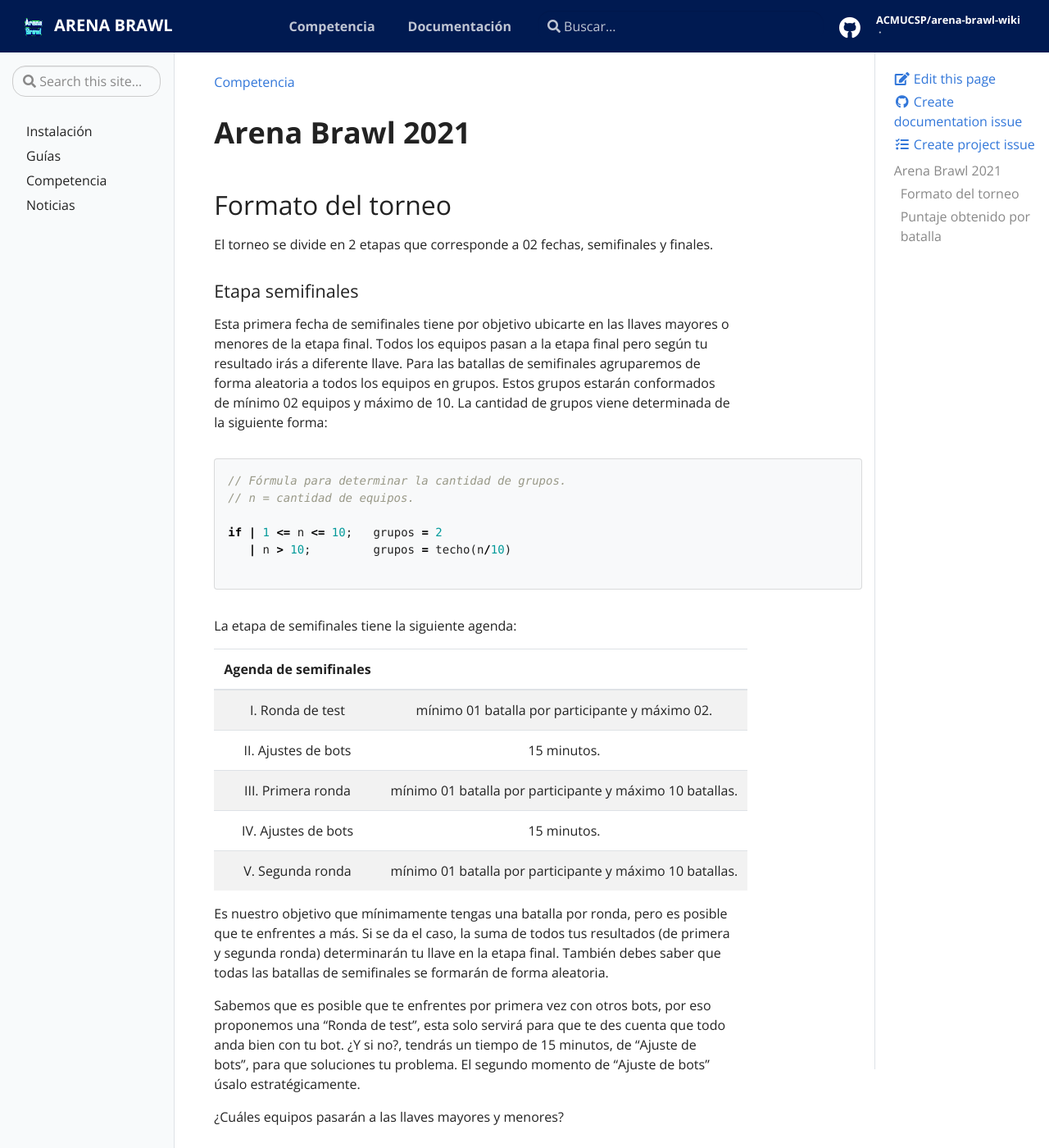
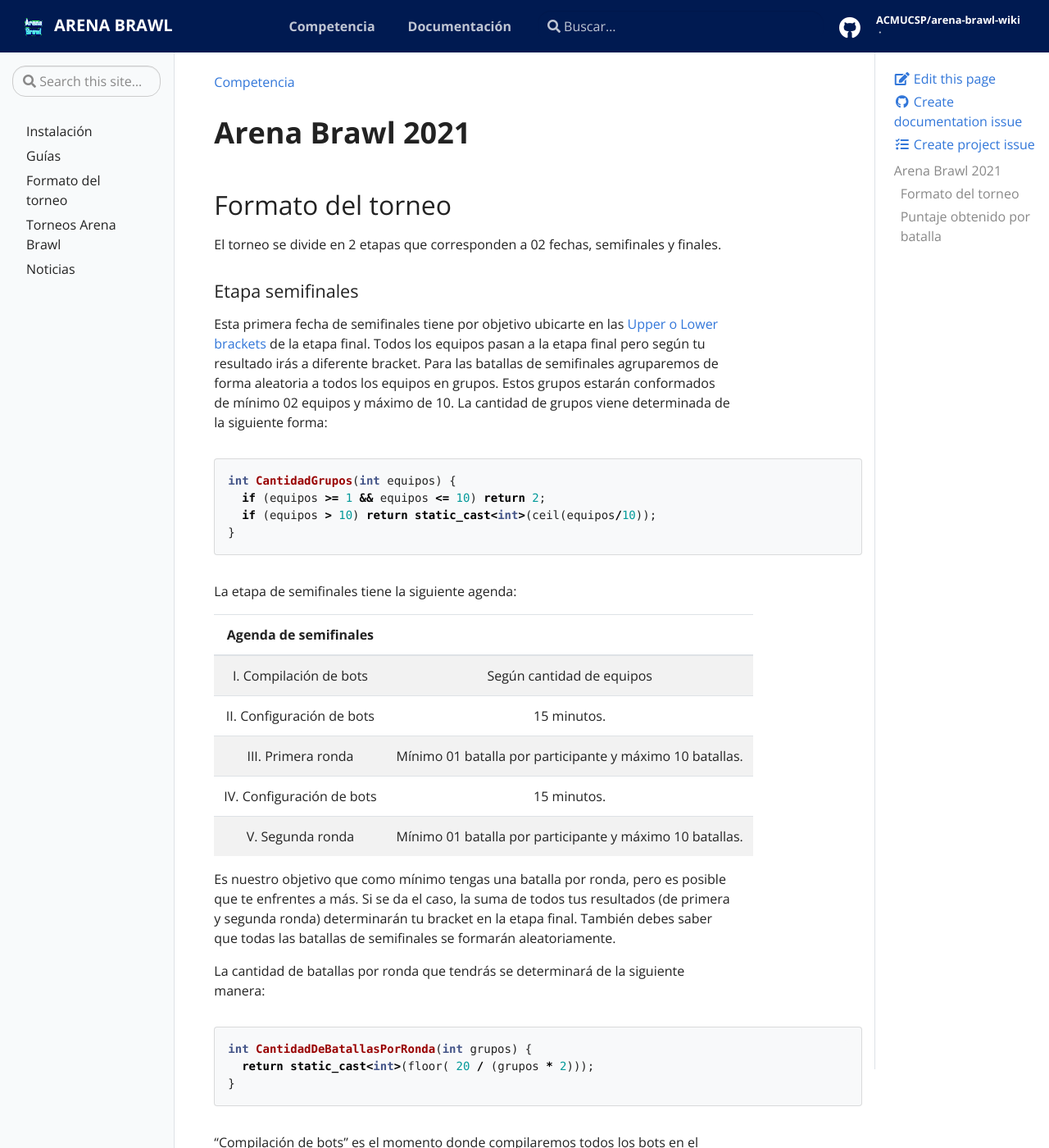
Before and after one commit to ACMUCSP/arena-brawl-wiki, a Jekyll site: the page built from pages/event.md, in a window 1280 px wide and 1400 px high. Shown: the whole window at 82% size. Built offline with Jekyll 4.4.1, drawn with Linux system fonts in a browser that asks for light colours; some of the changed text lies outside the part shown.

Commit message:
Formato del torneo

````diff
--- a/_data/toc.yml
+++ b/_data/toc.yml
@@ -26,7 +26,12 @@
           url: "docs/guides/structs"
         - title: FAQ
           url: "docs/guides/considerations"
-    - title: "Competencia"
+    - title: "Formato del torneo"
       url: "event"
+    - title: "Torneos Arena Brawl"
+      url: "docs/torneos/ab21"
+      children:
+        - title: Arena Brawl 2021
+          url: "docs/torneos/ab21"
     - title: "Noticias"
       url: "news"
--- a/pages/event.md
+++ b/pages/event.md
@@ -7,98 +7,113 @@
 
 ## Formato del torneo
 
-El torneo se divide en 2 etapas que corresponde a 02 fechas, semifinales y finales.
+El torneo se divide en 2 etapas que corresponden a 02 fechas, semifinales y finales.
 
 #### Etapa semifinales
 
-Esta primera fecha de semifinales tiene por objetivo ubicarte en las llaves mayores o menores de la etapa final. Todos los equipos
-pasan a la etapa final pero según tu resultado irás a diferente llave.
+Esta primera fecha de semifinales tiene por objetivo ubicarte en las [Upper o Lower brackets](https://britishesports.org/news/what-are-the-different-tournament-formats-in-esports/)
+ de la etapa final. Todos los equipos
+pasan a la etapa final pero según tu resultado irás a diferente bracket.
 Para las batallas de semifinales agruparemos de forma aleatoria a todos los equipos en grupos.
 Estos grupos estarán conformados de mínimo 02 equipos y máximo de 10. La cantidad de grupos viene determinada de la siguiente forma:
 
 ```cpp
-// Fórmula para determinar la cantidad de grupos.
-// n = cantidad de equipos.
-
-if | 1 <= n <= 10;   grupos = 2
-   | n > 10;         grupos = techo(n/10)
-
+int CantidadGrupos(int equipos) {
+  if (equipos >= 1 && equipos <= 10) return 2;
+  if (equipos > 10) return static_cast<int>(ceil(equipos/10));
+}
 ```
 
 La etapa de semifinales tiene la siguiente agenda:
 
 |                                       Agenda de semifinales                                                      |
 |:-----------------------------------:|:--------------------------------------------------------------------------:|
-| I.   Ronda de test                  |         mínimo 01 batalla por participante y máximo 02.                    |
-| II.  Ajustes de bots                |         15 minutos.                                                        |
-| III. Primera ronda                  |         mínimo 01 batalla por participante y máximo 10 batallas.           |
-| IV.  Ajustes de bots                |         15 minutos.                                                        |
-| V.   Segunda ronda                  |         mínimo 01 batalla por participante y máximo 10 batallas.           |
+| I.   Compilación de bots            |         Según cantidad de equipos                                          |
+| II.  Configuración de bots          |         15 minutos.                                                        |
+| III. Primera ronda                  |         Mínimo 01 batalla por participante y máximo 10 batallas.           |
+| IV.  Configuración de bots          |         15 minutos.                                                        |
+| V.   Segunda ronda                  |         Mínimo 01 batalla por participante y máximo 10 batallas.           |
 
-Es nuestro objetivo que mínimamente tengas una batalla por ronda, pero es posible que te enfrentes a más. Si se da el caso, la suma de todos
-tus resultados (de primera y segunda ronda) determinarán tu llave en la etapa final. También debes saber que todas las batallas de semifinales
-se formarán de forma aleatoria.
+Es nuestro objetivo que como mínimo tengas una batalla por ronda, pero es posible que te enfrentes a más. Si se da el caso, la suma de todos
+tus resultados (de primera y segunda ronda) determinarán tu bracket en la etapa final. También debes saber que todas las batallas de semifinales
+se formarán aleatoriamente.
 
-Sabemos que es posible que te enfrentes por primera vez con otros bots, por eso
-proponemos una "Ronda de test", esta solo servirá para que te des cuenta que todo anda bien con tu bot. ¿Y si no?,
-tendrás un tiempo de 15 minutos, de "Ajuste de bots", para que soluciones tu problema. El segundo momento de "Ajuste de bots" úsalo
-estratégicamente.
-
-¿Cuáles equipos pasarán a las llaves mayores y menores?
+La cantidad de batallas por ronda que tendrás se determinará de la siguiente manera:
 
 ```cpp
-// n = cantidad de equipos.
+int CantidadDeBatallasPorRonda(int grupos) {
+  return static_cast<int>(floor( 20 / (grupos * 2)));
+}
+```
 
-Llaves mayores  <--  Los techo(n/2) equipos con mayor puntaje acumulado de todas sus batallas de semifinales (primera y segunda ronda).
-Llaves menores  <--  Los piso(n/2) equipos con menor puntaje acumulado de todas sus batallas de semifinales (primera y segunda ronda).
+"Compilación de bots" es el momento donde compilaremos todos los bots en el servidor donde se ejecutará el evento.
+Después de este momento, tendrás 15 minutos si acaso tuviste algún problema. Luego, empieza la "Primera ronda".
+El segundo momento de "Configuración de bots" úsalo estratégicamente.
+
+¿Qué equipos pasarán a las Upper y Lower brackets?
+
+```cpp
+void LowerAndUpperBrackets(int equipos) {
+  std::cout << "Upper brackets: " << ceil(equipos/2) << "equipos con mayor puntaje" << std::endl;
+  std::cout << "Lower brackets: " << floor(equipos/2) << "equipos con menor puntaje"<< std::endl;
+}
 ```
+
+Ejemplo:
+
+![../assets/img/ClasificatoriasAB.png](../assets/img/ClasificatoriasAB.png)
 
 #### Etapa finales
 
 En esta segunda fecha de finales se determinará al ganador del Arena Brawl.
-Según si estás ubicado en las llaves mayores o menores, cada batalla se determinará al mejor de 3 en caso de llaves mayores, al mejor de 1 en
-caso de llaves menores.
+Según si estás ubicado en las Upper o Lower brackets, cada batalla se determinará [BO3](https://blog.sportkeepers.com/que-significa-bo1-bo3-y-bo5-en-esports/) en caso de Upper Brackets y [BO1](https://blog.sportkeepers.com/que-significa-bo1-bo3-y-bo5-en-esports/) para las Lower Brackets.
 
-Para determinar cuántos grupos en las llaves habrá se utilizará la siguiente fórmula:
+Para determinar cuántos grupos por brackets habrá, se utilizará la siguiente fórmula:
 
 ```cpp
-// n = cantidad de equipos.
-// Determinar grupos en llaves mayores.
+int CantidadGruposUpperB(int equipos) {
+  if (equipos >= 1 && equipos <= 3) return 1;
+  if (equipos > 3 && equipos <= 10) return 2;
+  if (equipos > 10) return static_cast<int>(ceil(equipos/10));
+  else exit (EXIT_FAILURE);
+}
 
-if | 1 <= n <= 10;   grupos = 2
-   | n > 10;         grupos = techo(n/10)
-
-// Determinar grupos en llaves menores.
-
-if | 1 <= n <= 10;   grupos = 1
-   | n > 10;         grupos = techo(n/10)
-
+int CantidadGruposLowerB(int equipos) {
+  if (equipos >= 1 && equipos <= 10) return 1;
+  if (equipos > 10) return static_cast<int>(ceil(equipos/10));
+  else exit (EXIT_FAILURE);
+}
 ```
 
 Los ganadores de cada batalla se determinará de la siguiente forma:
 
 ```cpp
-// n = cantidad de equipos.
-
-Ganadores   <--  Los techo(n/2) equipos con mayor puntaje por batalla (la batalla puede ser MD3 o MD1).
-Perdedores  <--  Los piso(n/2) equipos con menor puntaje por batalla (la batalla puede ser MD3 o MD1).
+void GanadoresYPerdedores(int equipos) {
+  std::cout << "Ganador(es): " << ceil(equipos/2) << std::endl;
+  std::cout << "Perdedor(es): " << floor(equipos/2) << std::endl;
+}
 ```
 
 Esta fecha de finales se divide en fases y en cada fase tendremos:
 
- - *Llaves mayores*, ganadores pasan a la siguiente fase y perdedores pasan a llaves menores.
- - *Llaves menores*, ganadores pasan a la siguiente fase de llaves menores y perdedores son eliminados.
+ - *Upper brackets*, donde los ganadores pasan a la siguiente fase y los perdedores pasan a Lower brackets.
+ - *Lower brackets*, donde los ganadores pasan a la siguiente fase de Lower brackets y los perdedores son eliminados.
 
-La cantidad de fases dependerá de los grupos y la eliminación sucesiva para finalmente dar paso a la batalla final que será 1 vs 1.
+La cantidad de fases dependerá del número de equipos, los cuales batallarán hasta llegar a la fase final que será 1 vs 1 (modalidad [BO5](https://blog.sportkeepers.com/que-significa-bo1-bo3-y-bo5-en-esports/)).
+
+Ejemplo:
+
+![../assets/img/FinalesAB.png](../assets/img/FinalesAB.png)
 
 ## Puntaje obtenido por batalla
 
-Estos puntajes te serán otorgados una vez acabe la batalla y determinará tu posición, asegúrate de entenderlos bien.
+Estos puntajes te serán otorgados una vez acabe la batalla y determinará tu posición. En caso de que la batalla sea BO3 o BO5, el puntaje final que determina tu posición será
+la suma acumulada por batalla.
 
 |                    Suceso                    | Bonificación en puntos |
 |:--------------------------------------------:|:----------------------:|
 | Mantenerte vivo hasta el final de la batalla.|        1,000,000       |
-| Por cada naves destrozadas.                  |         100,000        |
-| Por cada vidas restante.                     |         10,000         |
+| Por cada nave destrozada.                    |         100,000        |
+| Por cada vida restante.                      |         10,000         |
 | Por cada munición restante.                  |           10           |
 | Por destrozar primero a una nave.            |            1           |
````
Also changed, not shown: _docs/installation/Arch.md (+1 -1 lines), _docs/installation/ubuntu.md (+1 -1 lines), _docs/torneos/ab21.md (added, +31 -0 lines), assets/img/ClasificatoriasAB.png (added), assets/img/FinalesAB.png (added), 4 other files.
